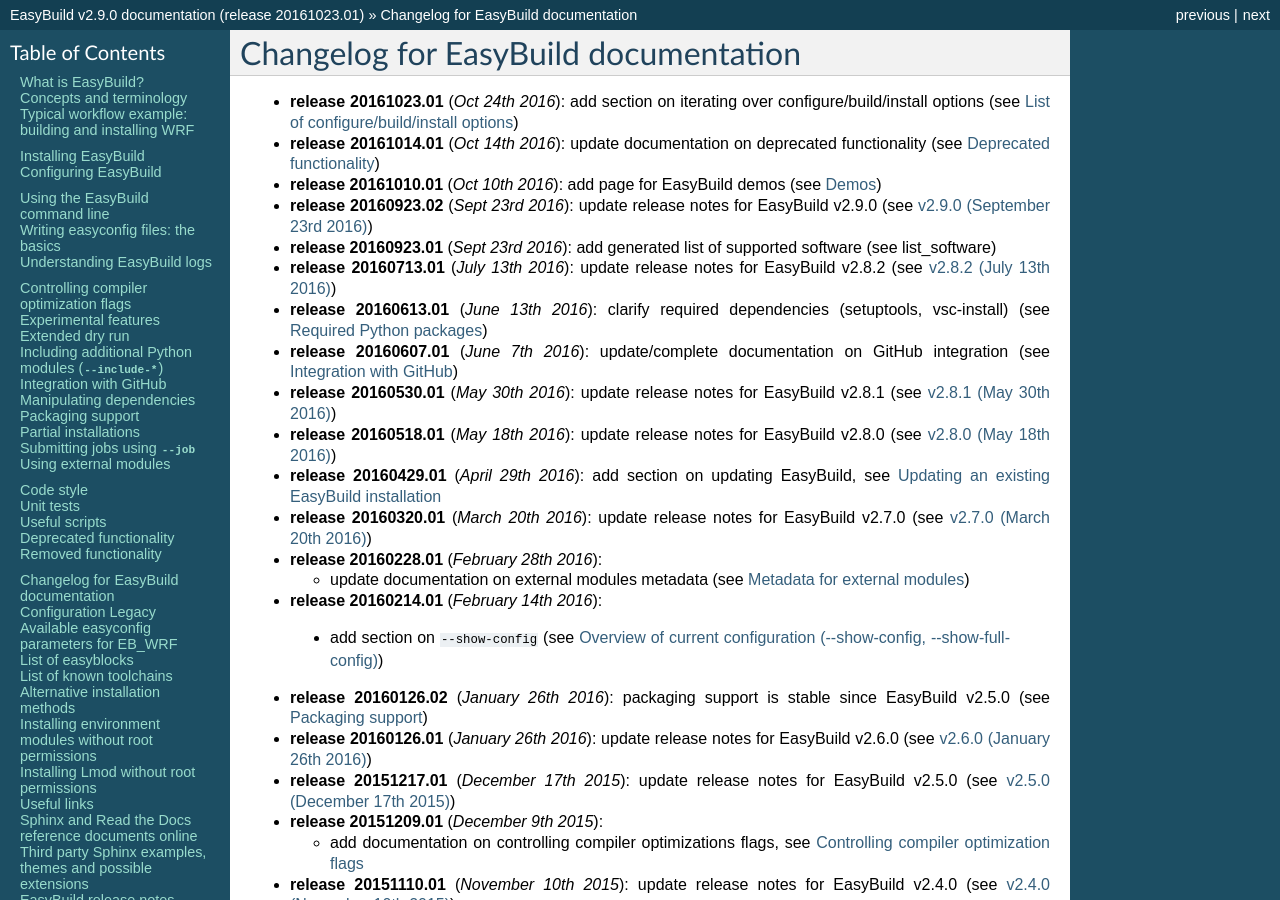
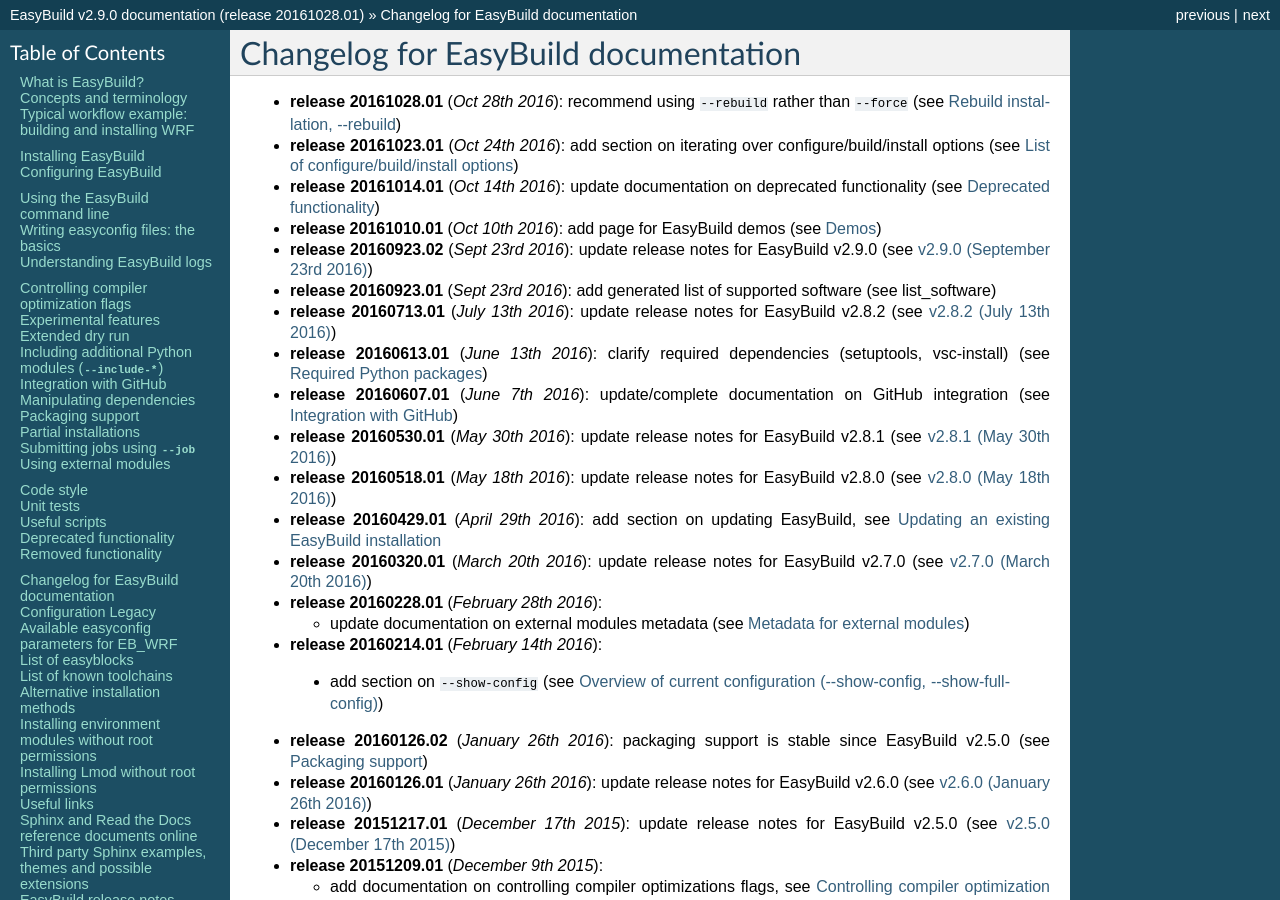
Before and after one commit to easybuilders/easybuild, a Sphinx documentation site: the page built from docs/Changelog.rst, in a window 1280 px wide and 900 px high. Built offline with Sphinx 7.4.7, drawn with Linux system fonts in a browser that asks for light colours; some of the changed text lies outside the part shown.

Commit message:
update docs release and changelog

```diff
--- a/docs/Changelog.rst
+++ b/docs/Changelog.rst
@@ -3,6 +3,7 @@
 Changelog for EasyBuild documentation
 -------------------------------------
 
+* **release 20161028.01** (`Oct 28th 2016`): recommend using ``--rebuild`` rather than ``--force`` (see :ref:`rebuild_option`)
 * **release 20161023.01** (`Oct 24th 2016`): add section on iterating over configure/build/install options (see :ref:`configure_build_install_command_options_iterate`)
 * **release 20161014.01** (`Oct 14th 2016`): update documentation on deprecated functionality (see :ref:`deprecated`)
 * **release 20161010.01** (`Oct 10th 2016`): add page for EasyBuild demos (see :ref:`demos`)
--- a/docs/Using_the_EasyBuild_command_line.rst
+++ b/docs/Using_the_EasyBuild_command_line.rst
@@ -249,6 +249,8 @@
 .. tip:: You may enable this by default via adding ``debug = True`` in your EasyBuild configuration file
 
 .. note:: Debug log files are significantly larger than non-debug logs, so be aware.
+
+.. _rebuild_option:
 
 Rebuild installation, ``--rebuild``
 ~~~~~~~~~~~~~~~~~~~~~~~~~~~~~~~~~~~
--- a/docs/conf.py
+++ b/docs/conf.py
@@ -43,7 +43,7 @@
 # The short X.Y version.
 version = '2.9.0'  # this is meant to reference the version of EasyBuild
 # The full version, including alpha/beta/rc tags.
-release = '20161023.01'  # this is meant to reference the version of the documentation itself
+release = '20161028.01'  # this is meant to reference the version of the documentation itself
 
 # There are two options for replacing |today|: either, you set today to some
 # non-false value, then it is used:
```
